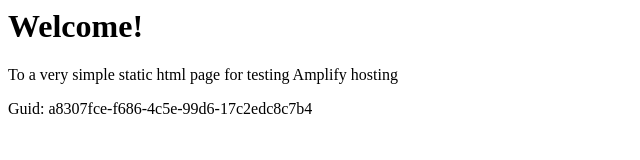
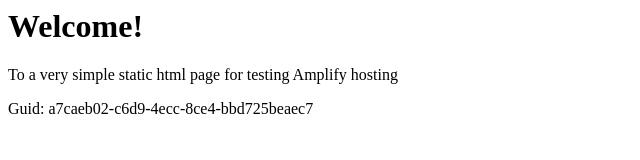
Before and after one commit to aws-aemilia-sin/Github-PR-Commit-Integration-Test-DoNotTouch-GitHubWebhookPushCanaryTest-v1-preprod-ap-southeast-1, a website: page src/index.html in a window 1280 px wide. Shown: the full height of the page, 0-640 px from the left. Drawn offline with Linux system fonts and the light colour scheme.

Commit message:
commit from integ tests

```diff
--- a/src/index.html
+++ b/src/index.html
@@ -12,6 +12,6 @@
 <body>
     <h1>Welcome!</h1>
     <p>To a very simple static html page for testing Amplify hosting</p>
-    <p>Guid: a8307fce-f686-4c5e-99d6-17c2edc8c7b4</p></body>
+    <p>Guid: a7caeb02-c6d9-4ecc-8ce4-bbd725beaec7</p></body>
 
 </html>
```
